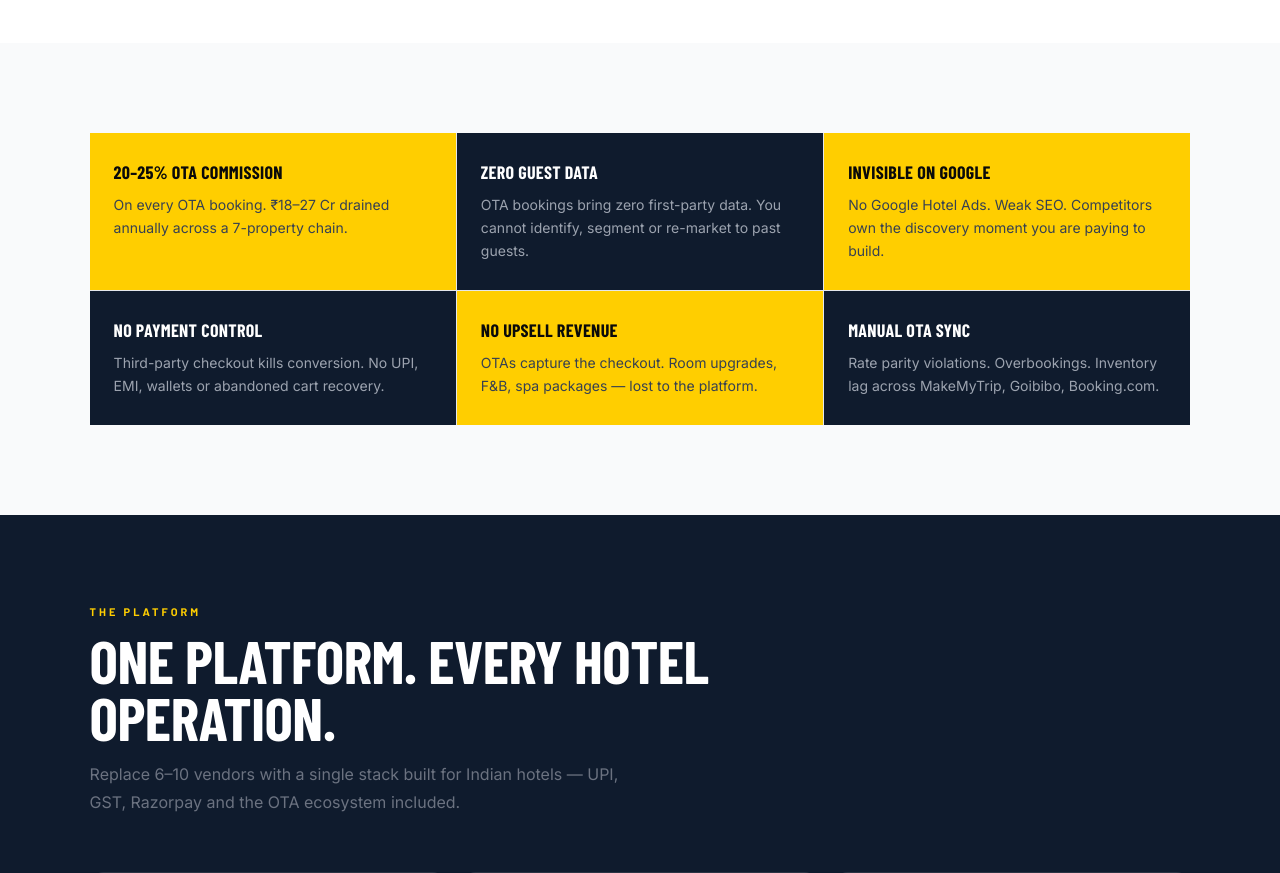
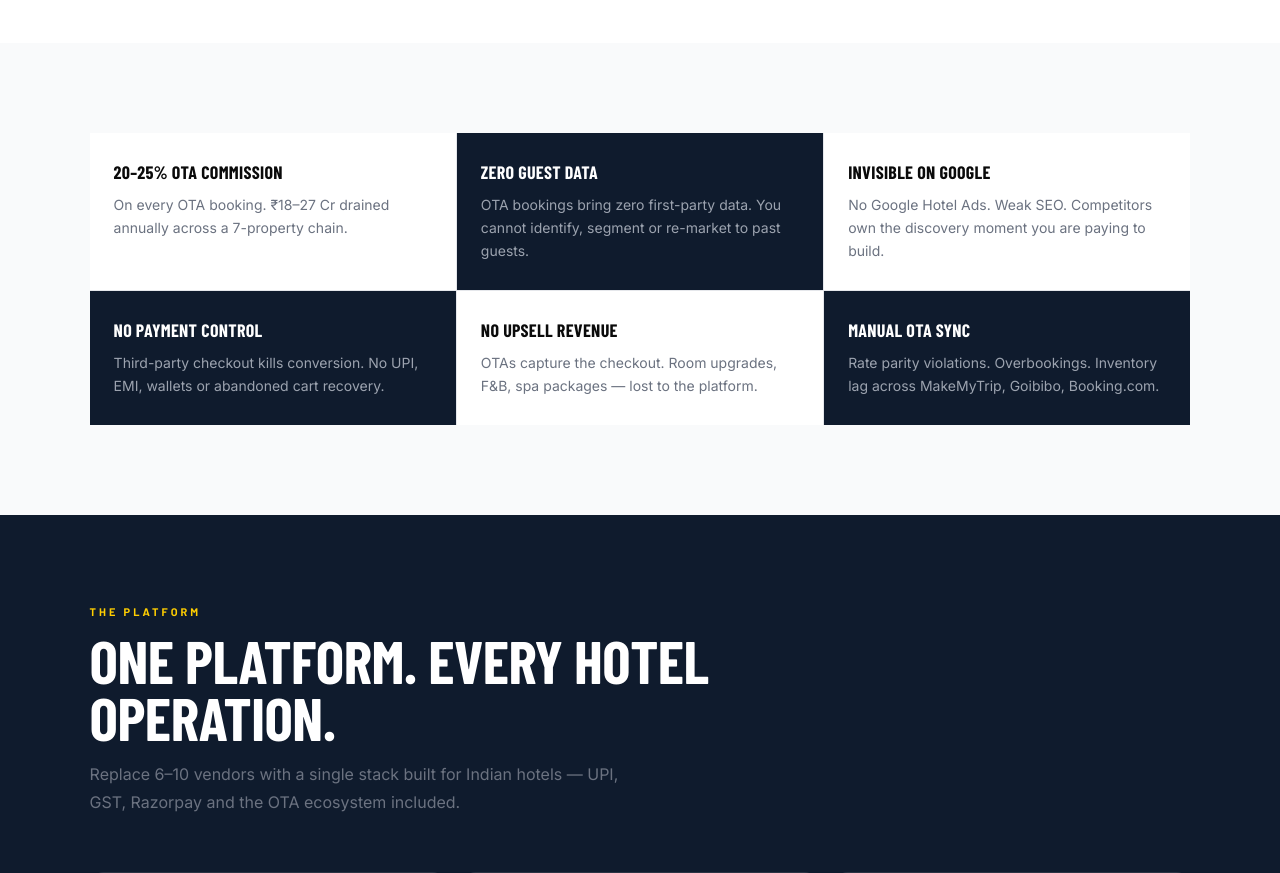
Before and after one commit to likhit27/StayflowWebsite, a React (Vite) app: page / in a window 1280 px wide. Shown: the part 840-1713 px from the top of the page. Built offline with nearby package versions, Linux system fonts and the light colour scheme; no server answers; the database is empty; a web font is replaced by a local one.

Commit message:
made changes grid in problem section again

```diff
--- a/src/App.tsx
+++ b/src/App.tsx
@@ -83,20 +83,20 @@ export default function App() {
       <section style={{ background:'#F9FAFB', padding:'90px 7%' }}>
         <div style={{ display:'grid', gridTemplateColumns:'repeat(3,1fr)', gap:1, background:'#E5E7EB' }} className="problem-grid">
   {problem.cards.map((c,i)=>{
-    const isYellow = i % 2 === 0;
+    const isDark = i % 2 !== 0;
     return (
       <div key={i} style={{
-        background: isYellow ? '#FFCE00' : '#0F1B2D',
+        background: isDark ? '#0F1B2D' : '#FFFFFF',
         padding:'28px 24px',
       }}>
         <p style={{
           fontFamily:"'Barlow Condensed',sans-serif", fontWeight:900,
           fontSize:18, textTransform:'uppercase', letterSpacing:0.3, marginBottom:10,
-          color: isYellow ? '#0A0A0A' : '#FFFFFF',
+          color: isDark ? '#FFFFFF' : '#0A0A0A',
         }}>{c.title}</p>
         <p style={{
           fontSize:14, lineHeight:1.65, fontFamily:'Inter,sans-serif',
-          color: isYellow ? '#374151' : '#9CA3AF',
+          color: isDark ? '#9CA3AF' : '#6B7280',
         }}>{c.desc}</p>
       </div>
     );
```
